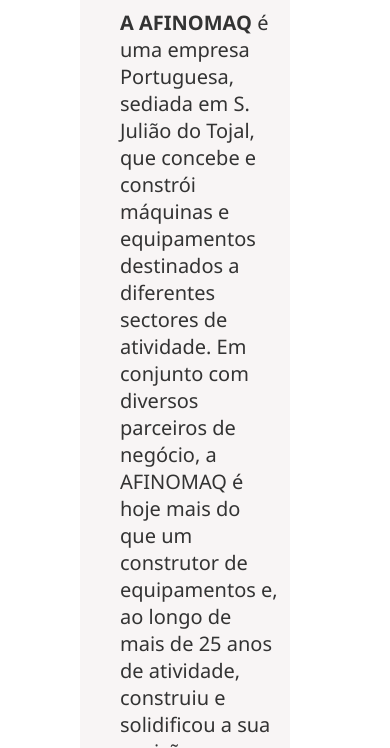
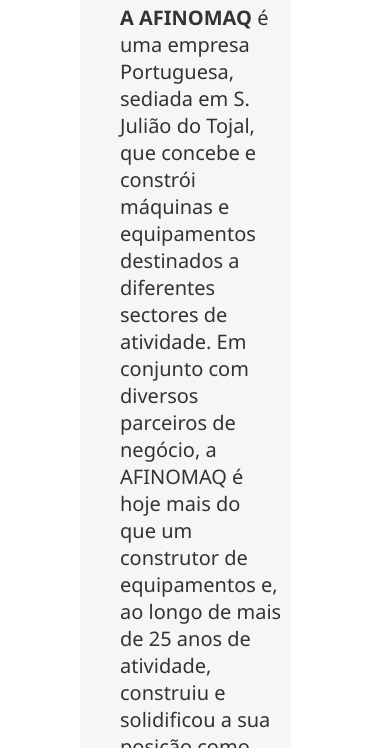
Before and after one commit to Muustah/afinomaq, a plain HTML site: page sobre.html in a window 390 px wide. Shown: the part 352-1100 px from the top of the page. Drawn offline with Linux system fonts and the light colour scheme.

Commit message:
Add files via upload

```diff
--- a/css/sobre.css
+++ b/css/sobre.css
@@ -173,4 +173,9 @@ footer span {
     #nav {
         padding: 20px 15px 20px 150px;
     }
+
+    section {
+        display: flex;
+        flex-wrap: wrap;
+    }
 }
```
